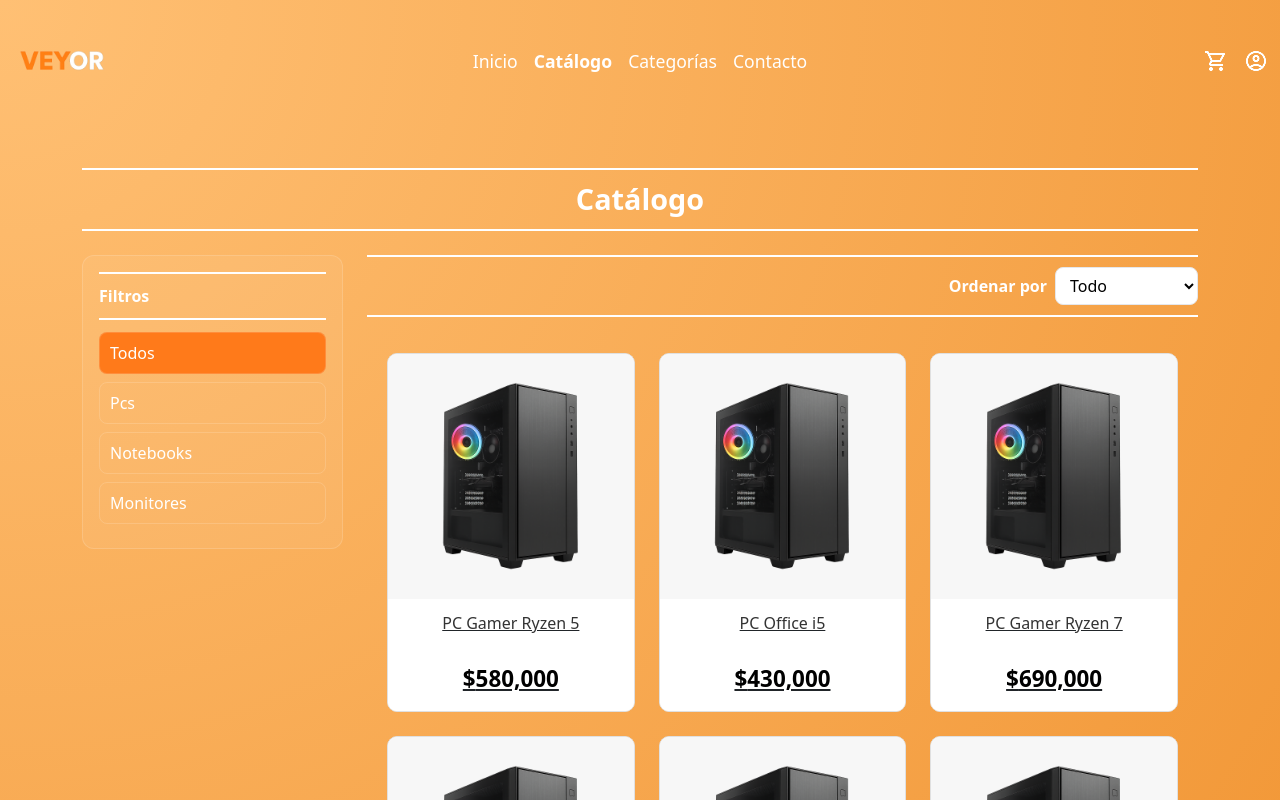
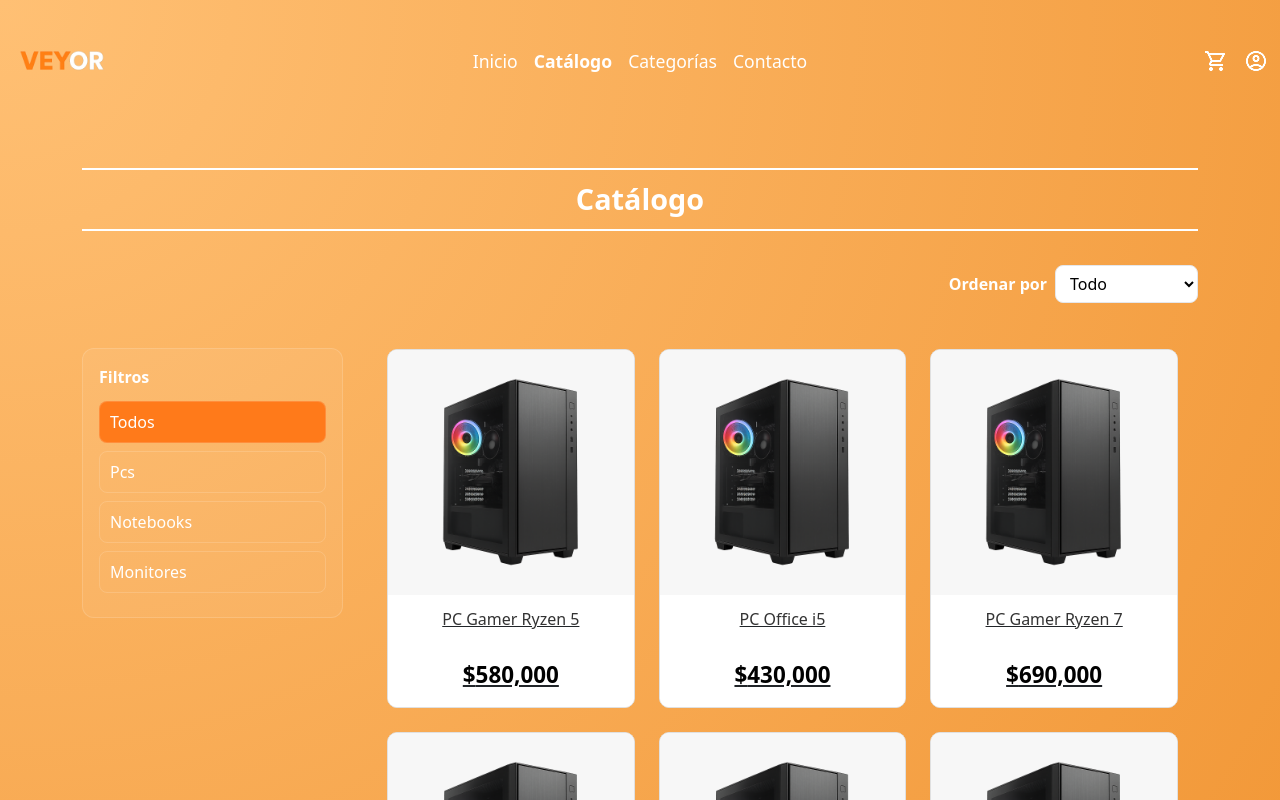
Before and after one commit to pablovenica7/Tech-Ecommerce, a React (Vite) app: page /catalogo in a window 1280 px wide. Shown: the top 800 px of the page. Built offline with nearby package versions, Linux system fonts and the light colour scheme.

Commit message:
Update index.css

```diff
--- a/src/index.css
+++ b/src/index.css
@@ -251,15 +251,15 @@ footer h5 { color: #000; font-weight: 600; margin-bottom: 1rem; }
   border: 1px solid rgba(255,255,255,0.15);
   border-radius: 12px;
   padding: 16px;
+  margin-top: 93px;
 }
+
 .filtros-header {
   color: #fff;
   font-weight: 700;
-  padding: 10px 0;
-  border-top: 2px solid #fff;
-  border-bottom: 2px solid #fff;
   margin-bottom: 12px;
 }
+
 .filtro-btn {
   width: 100%;
   text-align: left;
@@ -272,18 +272,18 @@ footer h5 { color: #000; font-weight: 600; margin-bottom: 1rem; }
   cursor: pointer;
   transition: background .2s ease;
 }
+
 .filtro-btn:hover { background: #ff7a1a; color: #fff; }
 .filtro-btn.active { background: #ff7a1a; color: #fff; }
 
-/* Ordenar por (arriba de la grilla) */
 .ordenar-box {
   color: #fff;
   padding: 10px 0;
-  border-top: 2px solid #fff;
-  border-bottom: 2px solid #fff;
   margin-bottom: 16px;
 }
+
 .ordenar-title { font-weight: 700; }
+
 .ordenar-select {
   background: #fff;
   border: 1px solid var(--border);
```
